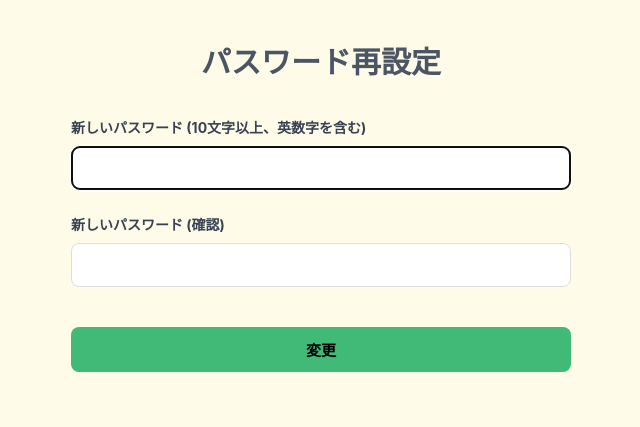
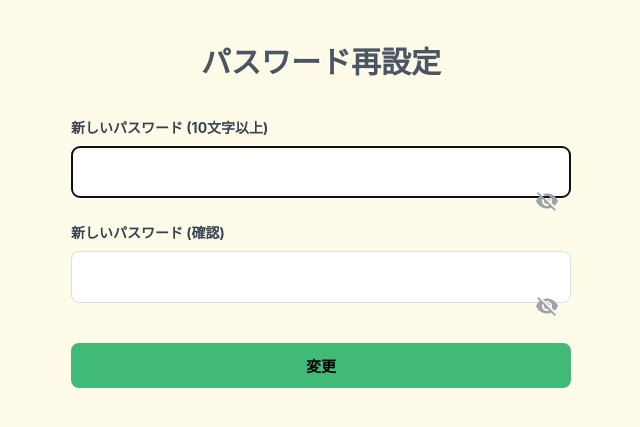
Before and after one commit to Sayaka-Higasa/Kotoba-Trace, a Django app: template accounts/templates/accounts/password_reset_confirm.html in a window 1280 px wide. Shown: the part 86-513 px from the top of the page, without its empty margins (319-959 px from the left). Run offline with Django 5.2, Linux system fonts and the light colour scheme; the template is opened without the code that fills it, so the values that code supplies are empty.

Commit message:
パスワード再設定htmlに目のマーク追加

```diff
--- a/accounts/templates/accounts/password_reset_confirm.html
+++ b/accounts/templates/accounts/password_reset_confirm.html
@@ -4,7 +4,7 @@
 
 {% block extra_css %}
 <style>
-    /* ログイン画面と共通のコンテナ設定 */
+    /* ログイン画面と完全に共通のコンテナ設定 */
     .form-container {
         width: 92% !important;
         max-width: 31.25rem !important;
@@ -15,6 +15,7 @@
     .form-group {
         margin-bottom: 1.5rem;
         text-align: left;
+        position: relative; /* 目のアイコンの基準 */
     }
 
     .form-label {
@@ -25,7 +26,6 @@
         font-size: 0.875rem;
     }
 
-    /* タイトル：ログイン画面と合わせる */
     .reset-title {
         text-align: center;
         color: #4b5563;
@@ -34,26 +34,44 @@
         font-size: 1.25rem;
     }
 
-    /* 入力欄：base.htmlの指定を強制的に上書きするために !important を使用 */
-    .form-container input[type="password"] {
+    /* 入力欄：ログイン画面と共通の高さ・パディング */
+    .form-container input[type="password"],
+    .form-container input[type="text"] {
         width: 100% !important;
-        max-width: none !important;
-        height: auto !important; /* baseの48px指定をリセットしたい場合 */
-        display: block !important;
         box-sizing: border-box !important;
-        padding: 0.75rem !important;
-        font-size: 1rem !important;
+        height: 3.25rem !important;
+        padding: 0 3rem 0 0.75rem !important;
+        font-size: 16px !important;
+        line-height: 3.25rem !important;
         border: 1px solid #ddd !important;
         border-radius: 0.5rem !important;
-        margin: 0 auto !important;
+        display: block !important;
+        background-color: #fff !important;
+        font-family: inherit !important;
     }
 
-    /* エラーリスト：ログイン画面と共通 */
+    /* 目のマークボタン：ログイン画面の password-toggle-btn と同じ */
+    .password-toggle-btn {
+        position: absolute;
+        right: 0 !important;
+        top: 1.8rem !important; /* ラベルの高さ分調整 */
+        width: 3rem !important;
+        height: 3.25rem !important;
+        background: none !important;
+        border: none !important;
+        color: #9ca3af;
+        cursor: pointer;
+        display: flex !important;
+        align-items: center;
+        justify-content: center;
+        z-index: 10;
+        outline: none !important;
+    }
+
     .errorlist {
         list-style: none;
         padding: 0;
         margin: 0.5rem 0 0 0;
-        text-align: left;
     }
 
     .errorlist li {
@@ -62,7 +80,7 @@
         font-size: 0.875rem;
     }
 
-    /* ボタン：ログイン画面の login-btn と同じサイズ・太さ */
+    /* ボタン：ログイン画面の login-btn と同じ */
     .save-btn {
         width: 100% !important;
         display: block !important;
@@ -75,18 +93,22 @@
 
 {% block content %}
 <div class="form-container">
-
     <div class="reset-title">
         <h2>パスワード再設定</h2>
     </div>
 
-    <form method="post" novalidate>
+    <form method="post" novalidate id="reset-form">
         {% csrf_token %}
 
         <div class="form-group">
-            <label class="form-label">新しいパスワード (10文字以上、英数字を含む)</label>
-            <input type="password" name="password" required autocomplete="new-password"autofocus>
-
+            <label class="form-label">新しいパスワード (10文字以上)</label>
+            <div style="position: relative;">
+                <input type="password" name="password" id="id_password" required
+                       autocomplete="new-password" autofocus inputmode="text">
+                <button type="button" class="password-toggle-btn" data-target="id_password" tabindex="-1">
+                    <span class="material-icons">visibility_off</span>
+                </button>
+            </div>
             {% if error %}
                 <ul class="errorlist">
                     <li>{{ error }}</li>
@@ -96,7 +118,13 @@
 
         <div class="form-group">
             <label class="form-label">新しいパスワード (確認)</label>
-            <input type="password" name="password_confirm" required autocomplete="new-password">
+            <div style="position: relative;">
+                <input type="password" name="password_confirm" id="id_password_confirm" required
+                       autocomplete="new-password" inputmode="text">
+                <button type="button" class="password-toggle-btn" data-target="id_password_confirm" tabindex="-1">
+                    <span class="material-icons">visibility_off</span>
+                </button>
+            </div>
         </div>
 
         <div style="margin-top: 2.5rem;">
@@ -106,4 +134,48 @@
         </div>
     </form>
 </div>
+
+<script>
+document.addEventListener('DOMContentLoaded', function() {
+    const form = document.getElementById('reset-form');
+    const saveBtn = document.querySelector('.save-btn');
+    const firstInput = document.getElementById('id_password');
+
+    // 1. 自動フォーカス
+    if (firstInput) {
+        setTimeout(() => firstInput.focus(), 300);
+    }
+
+    // 2. 目のアイコン切り替え（ログイン画面のロジックを拡張）
+    const toggles = document.querySelectorAll('.password-toggle-btn');
+    toggles.forEach(btn => {
+        btn.addEventListener('click', function() {
+            const targetId = this.getAttribute('data-target');
+            const input = document.getElementById(targetId);
+            const eyeIcon = this.querySelector('.material-icons');
+
+            const isPassword = input.type === 'password';
+            input.type = isPassword ? 'text' : 'password';
+
+            // アイコン文字の切り替え（Material Icons）
+            eyeIcon.innerText = isPassword ? 'visibility' : 'visibility_off';
+
+            // 色の切り替え（ログイン画面と同じ青とグレー）
+            this.style.color = isPassword ? '#3b82f6' : '#9ca3af';
+        });
+    });
+
+    // 3. 送信中の連打防止
+    if (form && saveBtn) {
+        form.addEventListener('submit', function() {
+            if (form.checkValidity()) {
+                saveBtn.innerText = '変更中...';
+                saveBtn.style.opacity = '0.7';
+                saveBtn.style.pointerEvents = 'none';
+                saveBtn.style.cursor = 'not-allowed';
+            }
+        });
+    }
+});
+</script>
 {% endblock %}
```
